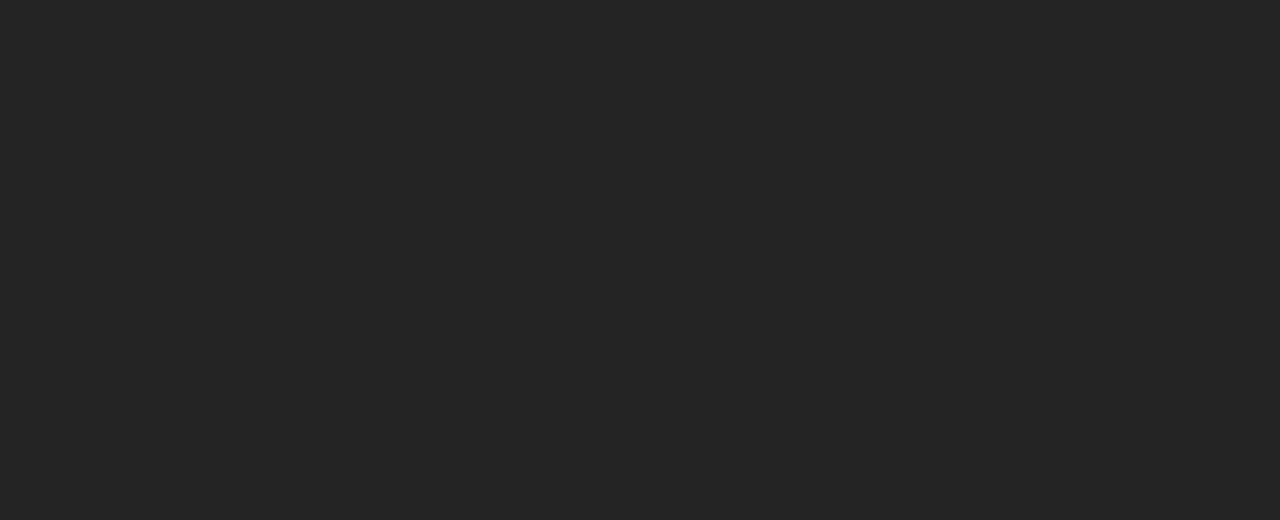
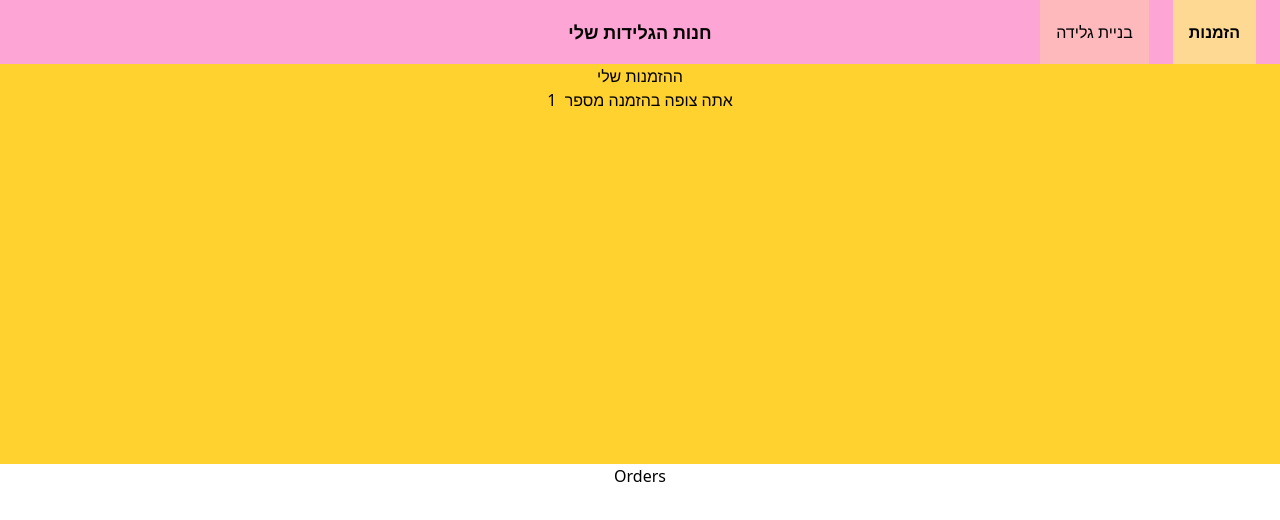
Before and after one commit to drorsoft/react-course, a React (Vite) app: page /orders/1 in a window 1280 px wide. Before the commit this address had no page. Shown: the top 520 px of the page. Built offline with nearby package versions, Linux system fonts and the light colour scheme.

Commit message:
feat: implement routing and navigation for Orders and IcecreamBuilder pages

```diff
--- a/src/App.jsx
+++ b/src/App.jsx
@@ -1,15 +1,17 @@
 import { useEffect,useRef } from "react";
 import { AppHeader } from "./AppHeader";
 import { IcecreamBuilderPage } from "./pages/IcecreamBuilderPage";
+import { AppRouter } from "./router/AppRouter";
+import { BrowserRouter } from "react-router";
 export function App() {
 
 
   return (
     <div   className={"bg-amber-300 transition-all duration-300  h-screen w-screen text-black text-center"}>
+      <BrowserRouter>
       <AppHeader></AppHeader>
-      <IcecreamBuilderPage  />
-
-
+      <AppRouter/>
+      </BrowserRouter>
     </div>
   );
 }
--- a/src/AppHeader.jsx
+++ b/src/AppHeader.jsx
@@ -1,10 +1,27 @@
-export function AppHeader () {
+import { NavLink } from "react-router";
 
-    return  (
-    <header
-    className="w-screen bg-pink-300 h-16 flex flex-row justify-center items-center shadow-xl">
-    <h1 className="text-lg font-bold">חנות הגלידות שלי</h1>
+export function AppHeader() {
+  return (
+    <header className="w-screen bg-pink-300 h-16 flex flex-row justify-center items-center shadow-xl">
+      <div className="absolute right-0 pr-6 flex flex-row gap-6 h-16  ">
+
+        <NavLink
+          className={
+            ({isActive})=>
+            "bg-amber-200/30   h-full justify-center items-center flex flex-col px-4 " + (isActive ? "font-bold bg-amber-200/80 " : "")
+        }
+          to={"/"}
+        >
+          <span>בניית גלידה</span>
+        </NavLink>
+         <NavLink
+          className={
+            ({isActive})=>
+            "bg-amber-200/30   h-full justify-center items-center flex flex-col px-4 " + (isActive ? "font-bold bg-amber-200/80 " : "")
+        }
+          to={"/orders"}>הזמנות</NavLink>
+      </div>
+      <h1 className="text-lg font-bold">חנות הגלידות שלי</h1>
     </header>
-
-    )
+  );
 }
--- a/src/main.jsx
+++ b/src/main.jsx
@@ -2,10 +2,9 @@ import { StrictMode } from "react";
 import { createRoot } from "react-dom/client";
 import "./index.css";
 import { App } from "./App";
-import { AppRouter } from "./router/AppRouter";
 
 createRoot(document.getElementById("root")).render(
   <StrictMode>
-    <AppRouter />
+    <App />
   </StrictMode>
 );
--- a/src/pages/Orders.jsx
+++ b/src/pages/Orders.jsx
@@ -1,8 +1,24 @@
+import { useParams, useSearchParams } from "react-router";
+
 export const Orders = () => {
+    const [queryParams,] = useSearchParams()
+
+
+    const params = useParams()
+    //
+     console.log(new Map(queryParams)  )
+
+
+
   return (
-    <div className="h-screen w-full bg-white" dir={'rtl'}>
+    <div className="h-screen w-full bg-white text-black" dir={'rtl'}>
       <div className="flex flex-col bg-amber-300 h-1/2 w-full">
-        <h1 className="text-black">ההזמנות שלי</h1>
+        <h1 className="">ההזמנות שלי</h1>
+        אתה צופה בהזמנה מספר
+        &nbsp;
+        {
+            params.orderId
+        }
       </div>
       Orders
     </div>
--- a/src/router/AppRouter.jsx
+++ b/src/router/AppRouter.jsx
@@ -1,16 +1,15 @@
-import { Route } from "react-router";
+import { HashRouter, Route } from "react-router";
 import { BrowserRouter, Routes } from "react-router";
 import { App } from "../App";
 import { Orders } from "../pages/Orders";
+import { IcecreamBuilderPage } from "../pages/IcecreamBuilderPage";
 
 export const AppRouter = () => {
   return (
-    <BrowserRouter>
-      <Routes>
-        <Route path="/" element={<App />} />
-        <Route path="/orders" element={<Orders />} />
-        <Route path="try" element={<div>This is my try route</div>} />
-      </Routes>
-    </BrowserRouter>
+    <Routes>
+      <Route path="/" element={<IcecreamBuilderPage />} />
+      <Route path="/orders/:orderId?" element={<Orders />} />
+      <Route path="try" element={<div>This is my try route</div>} />
+    </Routes>
   );
 };
```
